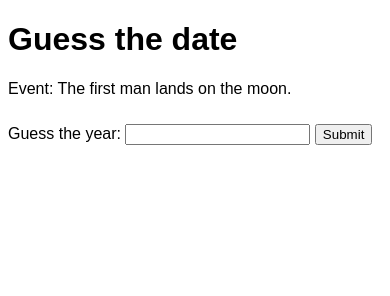
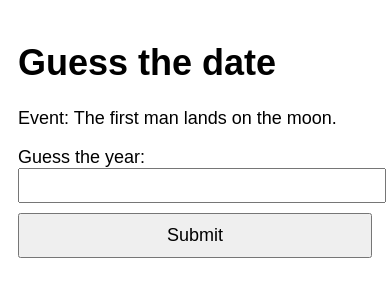
Before and after one commit to BenedictBode/wikiQuiz, a plain HTML site: page index.html in a window 390 px wide. Drawn offline with Linux system fonts and the light colour scheme; no server answers.

Commit message:
mobile friendly

```diff
--- a/styles.css
+++ b/styles.css
@@ -1,7 +1,29 @@
 body {
     font-family: Arial, sans-serif;
+    padding: 10px;
 }
 
 button {
     margin-top: 10px;
+    padding: 10px;
+    font-size: 18px;
 }
+
+input[type="number"] {
+    font-size: 18px;
+    padding: 5px;
+}
+
+@media (max-width: 600px) {
+    body {
+        font-size: 18px;
+    }
+
+    button {
+        width: 100%;
+    }
+
+    input[type="number"] {
+        width: 100%;
+    }
+}
```
